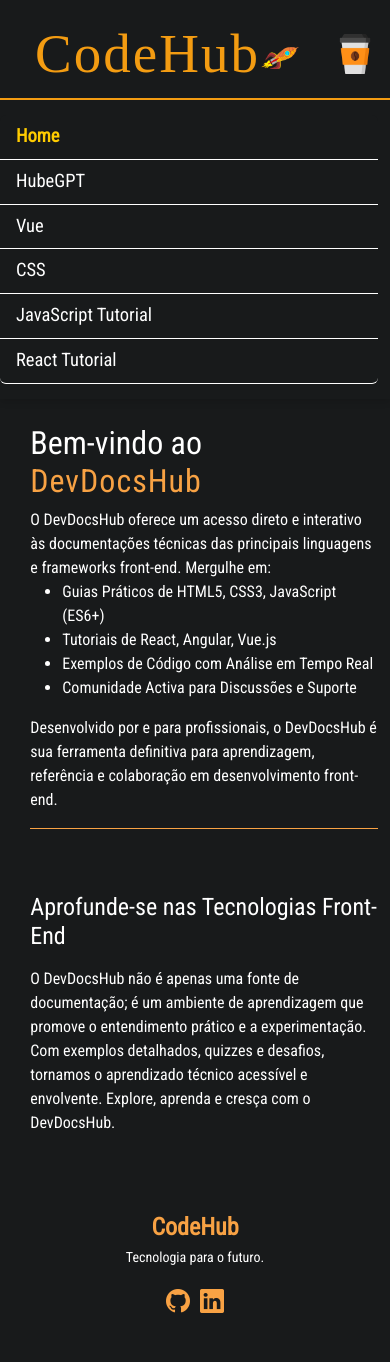
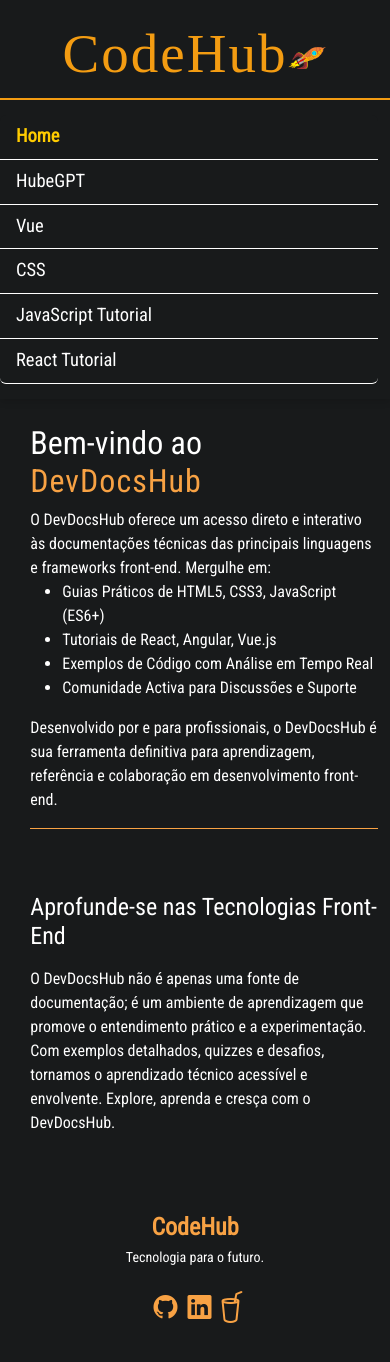
Before and after one commit to felpsg/dev-docs-hub, a React (Create React App) app: page /home in a window 390 px wide. Built offline with nearby package versions, Linux system fonts and the light colour scheme.

Commit message:
refactor: corrigindo bug footer

```diff
--- a/src/assets.js/styles/footer.css
+++ b/src/assets.js/styles/footer.css
@@ -10,7 +10,6 @@
   align-items: center;
   left: 0;
 }
-
 
 .footer-content {
   display: flex;
@@ -44,19 +43,29 @@
 }
 
 .bi-github,
-.bi-linkedin {
+.bi-linkedin,
+.bi-cup-fill {
   font-size: 24px;
   transition: color 0.3s;
   color: #f8a244;
   cursor: pointer;
 }
 
-.bi-linkedin {
+.bi-cup-straw {
+  font-size: 32px !important;
+  margin-left: 3px !important;
+}
+
+.bi-linkedin,
+.bi-cup-fill,
+.bi-cup-straw {
   margin-left: 10px;
+  cursor: pointer;
 }
 
 .bi-github:hover,
-.bi-linkedin:hover {
+.bi-linkedin:hover,
+.bi-cup-straw:hover {
   color: #fff !important;
 }
 
@@ -67,13 +76,125 @@
     margin: 20px 0;
   }
 
-  .footer-social {
-    padding-left: 0;
-    justify-content: center;
-  }
-
   .footer-content {
     padding: 0 15px;
     border-right: none;
   }
+
+  .footer-social {
+    justify-content: center;
+    padding-left: 0;
+  }
 }
+
+/* modal */
+
+.overlay {
+  background-color: rgba(0, 0, 0, 0.7);
+  display: flex;
+  justify-content: center;
+  align-items: center;
+  position: fixed;
+  top: 0;
+  left: 0;
+  right: 0;
+  bottom: 0;
+  z-index: 1000;
+}
+
+.coffee-modal {
+  background: linear-gradient(135deg, #f39c12, #f1f1f1);
+  border-radius: 15px;
+  max-width: 400px;
+  padding: 20px;
+  box-shadow: 0px 0px 15px rgba(0, 0, 0, 0.2);
+  color: #333;
+}
+
+.modal-header {
+  display: flex;
+  justify-content: center;
+  align-items: center;
+  padding: 20px;
+}
+
+.modal-title {
+  font-size: 24px;
+  font-weight: bold;
+  animation: blinkText 1.5s infinite;
+}
+
+@keyframes blinkText {
+  0% {
+    color: #333;
+  }
+  50% {
+    color: #f39c12;
+  }
+  100% {
+    color: #333;
+  }
+}
+
+.coffee-icon-container {
+  display: flex;
+  flex-direction: column;
+  align-items: center;
+  margin-top: 20px;
+  text-align: center;
+}
+
+.modal-coffee-icon {
+  width: 100px;
+  height: 100px;
+  margin-bottom: 15px;
+  animation: rotateIcon 3s linear infinite;
+}
+
+@keyframes rotateIcon {
+  0% {
+    transform: rotate(0deg);
+  }
+  100% {
+    transform: rotate(360deg);
+  }
+}
+
+.modal-message {
+  font-size: 16.5px;
+  margin: 10px;
+  line-height: 1.4;
+  color: #333 !important;
+  text-align: center;
+}
+
+.close-button {
+  padding: 0 12px;
+  margin: 0 12px;
+  border: none;
+  background: #4a5568;
+  color: white;
+  cursor: pointer;
+  transition: background 0.3s ease;
+  margin-bottom: 0.5rem;
+  margin-top: 1rem;
+}
+
+.close-button:hover {
+  background: #2d3748;
+  transform: scale(1.1);
+}
+
+/* qrcode */
+
+.qr-code-image {
+  width: 150px;
+  height: auto;
+  margin-top: 5px;
+  margin-bottom: 10px;
+  border: 1px solid #333;
+}
+
+.aviso {
+  border-bottom: 2px solid #333;
+}
--- a/src/assets.js/styles/header.css
+++ b/src/assets.js/styles/header.css
@@ -64,132 +64,3 @@
   flex-grow: 1;
   justify-content: flex-end; /* Alinha o ícone do café à direita */
 }
-
-.coffee-icon {
-  display: inline-block;
-  width: 40px;
-  height: 40px;
-  cursor: pointer;
-  margin-right: 15px;
-}
-
-.coffee-icon:hover {
-  transform: scale(1.1);
-}
-
-/* modal */
-.coffee-modal:focus {
-  outline: none;
-  box-shadow: none;
-  border: none;
-}
-
-.overlay {
-  background-color: rgba(0, 0, 0, 0.7);
-  display: flex;
-  justify-content: center;
-  align-items: center;
-  position: fixed;
-  top: 0;
-  left: 0;
-  right: 0;
-  bottom: 0;
-  z-index: 1000;
-}
-
-.coffee-modal {
-  background: linear-gradient(135deg, #f39c12, #ffffff);
-  border-radius: 15px;
-  max-width: 400px;
-  padding: 20px;
-  box-shadow: 0px 0px 15px rgba(0, 0, 0, 0.2);
-  color: #333;
-}
-
-.modal-header {
-  display: flex;
-  justify-content: center;
-  align-items: center;
-  padding: 20px;
-}
-
-.modal-title {
-  font-size: 24px;
-  font-weight: bold;
-  animation: blinkText 1.5s infinite;
-}
-
-@keyframes blinkText {
-  0% {
-    color: #333;
-  }
-  50% {
-    color: #f39c12;
-  }
-  100% {
-    color: #333;
-  }
-}
-
-.coffee-icon-container {
-  display: flex;
-  flex-direction: column;
-  align-items: center;
-  margin-top: 20px;
-  text-align: center;
-}
-
-.modal-coffee-icon {
-  width: 100px;
-  height: 100px;
-  margin-bottom: 15px;
-  animation: rotateIcon 3s linear infinite;
-}
-
-@keyframes rotateIcon {
-  0% {
-    transform: rotate(0deg);
-  }
-  100% {
-    transform: rotate(360deg);
-  }
-}
-
-.modal-message {
-  font-size: 16px;
-  margin: 10px;
-  line-height: 1.4;
-  color: #333 !important;
-  text-align: center;
-  font-style: italic;
-}
-
-.close-button {
-  padding: 0 10px;
-  margin: 0 10px;
-  border: none;
-  background: #4a5568;
-  color: white;
-  cursor: pointer;
-  transition: background 0.3s ease;
-  margin-bottom: 2rem;
-}
-
-.close-button:hover {
-  background: #2d3748;
-  transform: scale(1.1);
-}
-
-/* qrcode */
-
-.qr-code-image {
-  width: 150px; /* Diminua a largura conforme desejado */
-  height: auto;
-  margin-top: 5px;
-  margin-bottom: 10px;
-  border: 1px solid #333;
-}
-
-.aviso {
-  border-bottom: 2px solid #333;
-}
--- a/src/components/Footer.js
+++ b/src/components/Footer.js
@@ -1,11 +1,25 @@
-import React from 'react';
-import { useLocation } from 'react-router-dom'; // Importe o useLocation
+import React, { useState } from 'react';
+import { useLocation } from 'react-router-dom';
 import '../assets.js/styles/footer.css';
+import coffeeIcon from '../assets.js/images/coffe.png';
+import qrCodeImage from '../assets.js/images/qrcode.png';
+import Modal from 'react-modal';
+
+Modal.setAppElement('#root');
 
 const Footer = () => {
-  const location = useLocation(); // Use o Hook useLocation
+  const location = useLocation();
+  const [modalIsOpen, setModalIsOpen] = useState(false);
 
-  // Se a localização não for a página inicial, retorne null
+  const iconStyle = {
+    fontSize: '24px',
+    color: '#F8A244',
+    marginLeft: '10px',
+  };
+
+  const openModal = () => setModalIsOpen(true);
+  const closeModal = () => setModalIsOpen(false);
+
   if (location.pathname !== '/home') {
     return null;
   }
@@ -22,22 +36,50 @@
           target="_blank"
           rel="noreferrer"
         >
-          <i
-            className="bi bi-github"
-            style={{ fontSize: '24px', color: '#F8A244' }}
-          ></i>
+          <i className="bi bi-github" style={iconStyle}></i>
         </a>
         <a
           href="https://www.linkedin.com/in/felipetec/"
           target="_blank"
           rel="noreferrer"
         >
-          <i
-            className="bi bi-linkedin"
-            style={{ fontSize: '24px', color: '#F8A244', marginLeft: '10px' }}
-          ></i>
+          <i className="bi bi-linkedin" style={iconStyle}></i>
         </a>
+        <i
+          className="bi bi-cup-straw"
+          style={iconStyle}
+          onClick={openModal}
+        ></i>
       </div>
+      <Modal
+        isOpen={modalIsOpen}
+        contentLabel="Coffee Modal"
+        className="coffee-modal border-0"
+        overlayClassName="overlay"
+        shouldCloseOnOverlayClick={false}
+      >
+        <div className="modal-header text-center">
+          <h2 className="modal-title w-100">Erro 404: Café não Encontrado!</h2>
+        </div>
+        <div className="coffee-icon-container">
+          <img
+            src={coffeeIcon}
+            alt="Coffee Icon"
+            className="modal-coffee-icon"
+          />
+          <p className="modal-message">
+            <span className="aviso">Aviso de Desenvolvedor</span>: A cafeína
+            está em níveis críticos. Um café virtual previne bugs. Esse conteúdo
+            é gratuito para apoiar novos devs que estão entrando na área.
+            Ajude-nos com um café! Sua doação mantém nosso código fluindo e
+            apoia a comunidade.
+          </p>
+          <img src={qrCodeImage} alt="QR Code" className="qr-code-image" />
+          <button className="close-button" onClick={closeModal}>
+            X
+          </button>
+        </div>
+      </Modal>
     </footer>
   );
 };
--- a/src/components/Header.js
+++ b/src/components/Header.js
@@ -1,36 +1,9 @@
-import React, { useState, useEffect } from 'react';
+import React from 'react';
 import '../assets.js/styles/header.css';
 import rocketIcon from '../assets.js/images/rocket-icon1.png';
-import coffeeIcon from '../assets.js/images/coffe.png';
-import qrCodeImage from '../assets.js/images/qrcode.png';
-
 import { Link } from 'react-router-dom';
-import Modal from 'react-modal';
-
-Modal.setAppElement('#root');
 
 const Header = () => {
-  const [modalIsOpen, setModalIsOpen] = useState(false);
-
-  const openModal = () => {
-    setModalIsOpen(true);
-  };
-
-  const closeModal = () => {
-    setModalIsOpen(false);
-  };
-
-  useEffect(() => {
-    // Função que abre o modal a cada 10 minutos
-    const showModalInterval = setInterval(() => {
-      setModalIsOpen(true);
-    }, 10 * 60 * 1000); // 10 minutos em milissegundos
-    // Função de limpeza que limpará o intervalo quando o componente for desmontado
-    return () => {
-      clearInterval(showModalInterval);
-    };
-  }, []); // O array vazio faz com que o useEffect seja executado apenas uma vez
-
   return (
     <header>
       <nav className="navbar">
@@ -43,47 +16,10 @@
             </Link>
           </div>
           <div className="right-container">
-            <img
-              src={coffeeIcon}
-              alt="Coffee Icon"
-              className="coffee-icon"
-              onClick={openModal}
-            />
+            {/* Coffee Icon Removed */}
           </div>
         </div>
       </nav>
-      <Modal
-        isOpen={modalIsOpen}
-        contentLabel="Coffee Modal"
-        className="coffee-modal border-0"
-        overlayClassName="overlay"
-        shouldCloseOnOverlayClick={false}
-      >
-        <div className="modal-header text-center">
-          <h2 className="modal-title w-100">Erro 404: Café não Encontrado!</h2>
-        </div>
-
-        <div className="coffee-icon-container">
-          <img
-            src={coffeeIcon}
-            alt="Coffee Icon"
-            className="modal-coffee-icon"
-          />
-
-          <p className="modal-message">
-            <span className="aviso">Aviso de Desenvolvedor</span>: A cafeína
-            está em níveis críticos. Um café virtual previne bugs. Esse conteúdo
-            é gratuito para apoiar novos devs que estão entrando na área.
-            Ajude-nos com um café! Sua doação mantém nosso código fluindo e
-            apoia a comunidade.
-          </p>
-
-          <img src={qrCodeImage} alt="QR Code" className="qr-code-image" />
-          <button className="close-button" onClick={closeModal}>
-            X
-          </button>
-        </div>
-      </Modal>
     </header>
   );
 };
```
